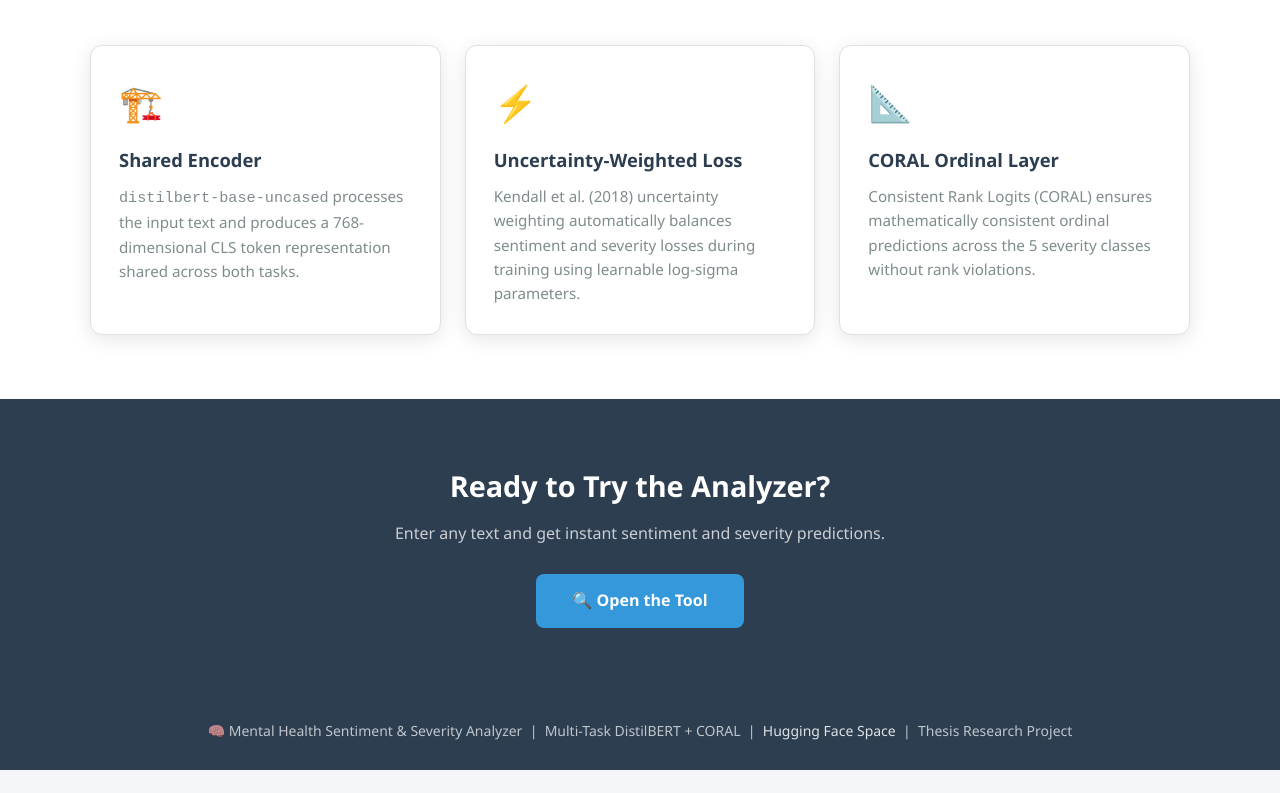
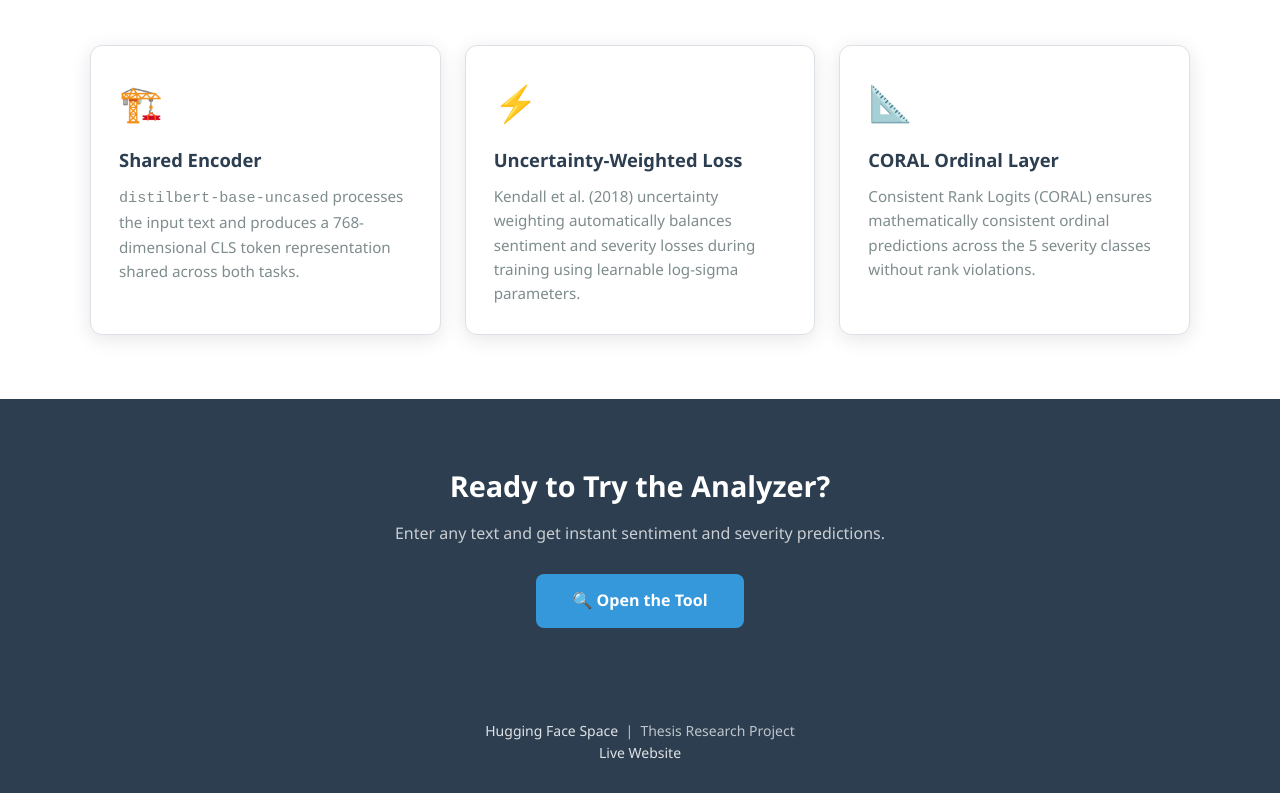
Before and after one commit to ankitsheoran100/mental-health-website, a plain HTML site: page index.html in a window 1280 px wide. Shown: the part 1712-2505 px from the top of the page. Before the commit the page ends 2482 px from the top, so only its background shows below. Drawn offline with Linux system fonts and the light colour scheme.

Commit message:
Update website links

```diff
--- a/index.html
+++ b/index.html
@@ -162,14 +162,12 @@
 <!-- ── FOOTER ───────────────────────────────────────────────── -->
 <footer class="footer">
     <p>
-        🧠 Mental Health Sentiment &amp; Severity Analyzer &nbsp;|&nbsp;
-        Multi-Task DistilBERT + CORAL &nbsp;|&nbsp;
         <a href="https://huggingface.co/spaces/AnkitSheoran/mental-health-analyzer"
            target="_blank">Hugging Face Space</a>
         &nbsp;|&nbsp; Thesis Research Project
     </p>
+    <p>
+        <a href="https://ankitsheoran100.github.io/mental-health-website"
+           target="_blank">Live Website</a>
+    </p>
 </footer>
-
-<script src="js/main.js"></script>
-</body>
-</html>
```
